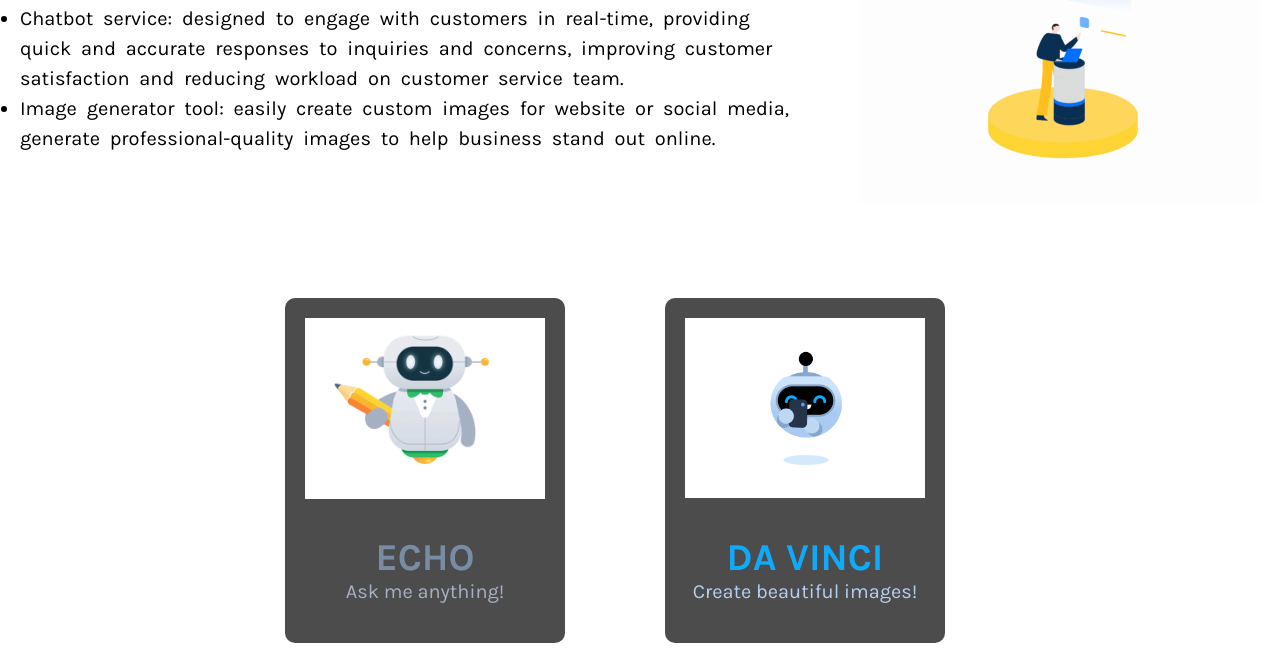
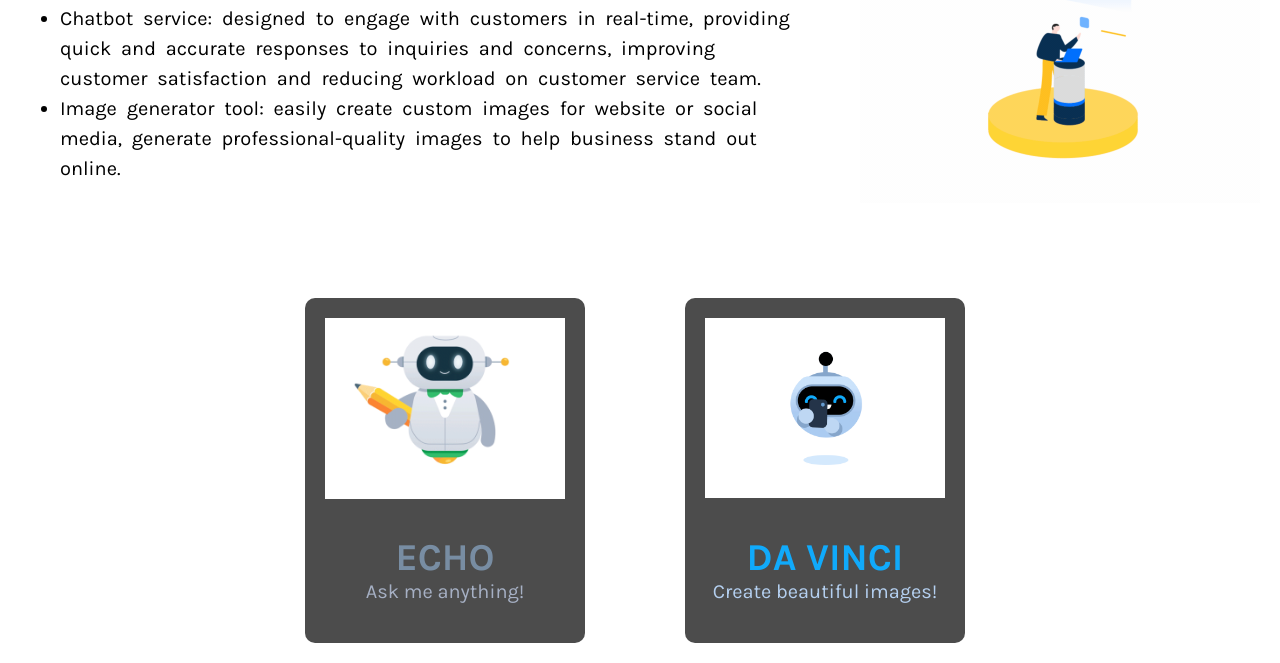
Before and after one commit to usman-faisal/robo-query, a website built with Vite: page robofix.html in a window 1280 px wide. Shown: the part 240-903 px from the top of the page. Built offline with nearby package versions, Linux system fonts and the light colour scheme.

Commit message:
bug fixes

```diff
--- a/styles/robofix.css
+++ b/styles/robofix.css
@@ -42,6 +42,7 @@ html {
   padding: 2rem;
   gap: 5rem;
   animation: slideIn 1s ease-in;
+  margin-left: 4rem;
 }
 .main-heading {
   letter-spacing: -0.2rem;
@@ -61,6 +62,7 @@ html {
   pointer-events: none;
   border: none;
   width: 100%;
+  opacity: 0.8;
 }
 
 .main-list {
--- a/styles/style.css
+++ b/styles/style.css
@@ -40,7 +40,7 @@ html {
   display: grid;
   grid-template-columns: 1fr max-content;
   padding: 2rem;
-
+  margin-left: 4rem;
   gap: 5rem;
 }
 .main-heading {
```
